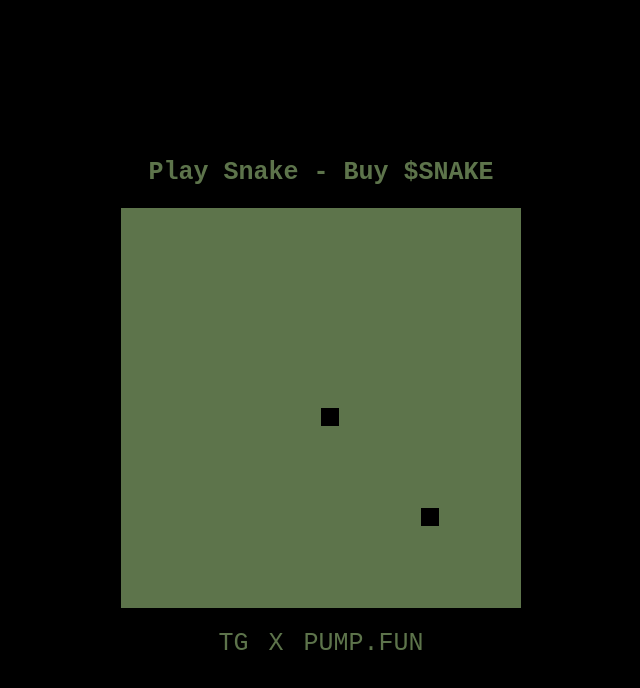
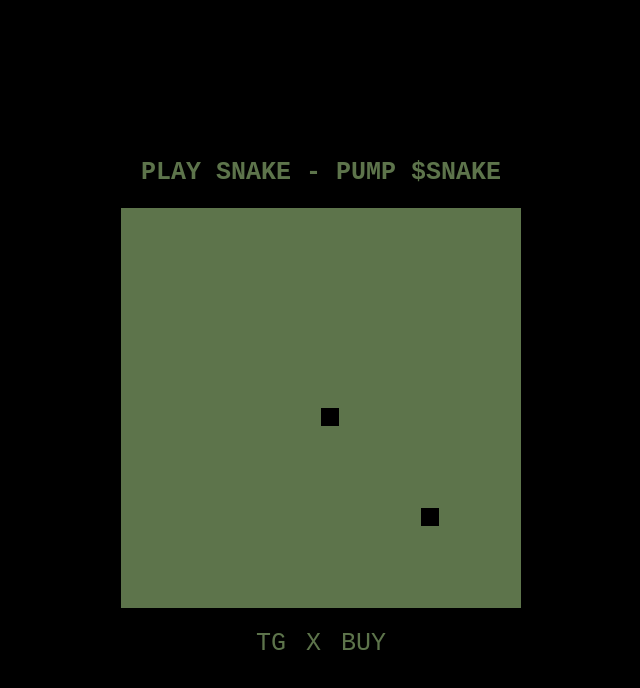
Before and after one commit to sich514/snake, a plain HTML site: page index.html in a window 1280 px wide. Shown: the whole page, without its empty margins (319-959 px from the left). Drawn offline with Linux system fonts and the light colour scheme.

Commit message:
Update index.html

```diff
--- a/index.html
+++ b/index.html
@@ -7,14 +7,14 @@
     <link rel="stylesheet" href="style.css">
 </head>
 <body>
-    <h1 class="title">Play Snake - Buy $SNAKE</h1>
+    <h1 class="title">PLAY SNAKE - PUMP $SNAKE</h1>
     <canvas id="gameCanvas" width="400" height="400"></canvas>
     <div class="links">
         <a href="https://t.me/snake_solana" target="_blank">TG</a>
         <a href="https://x.com/snakesolgame" target="_blank">X</a>
-        <a href="https://pump.fun" target="_blank">PUMP.FUN</a>
+        <a href="https://pump.fun" target="_blank">BUY</a>
     </div>
-    <button id="playAgainButton" class="hidden">Play Again</button>
+    <button id="playAgainButton" class="hidden">PLAY AGAIN</button>
     <script src="script.js"></script>
 </body>
 </html>
```
